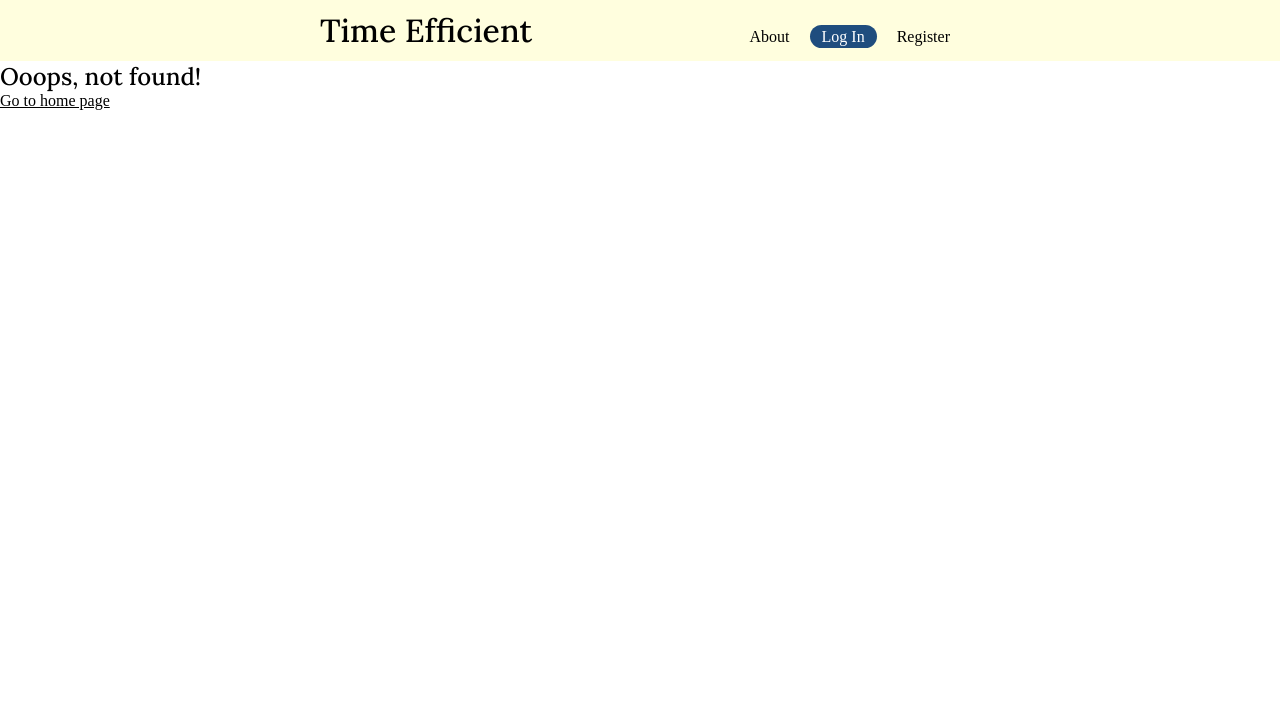
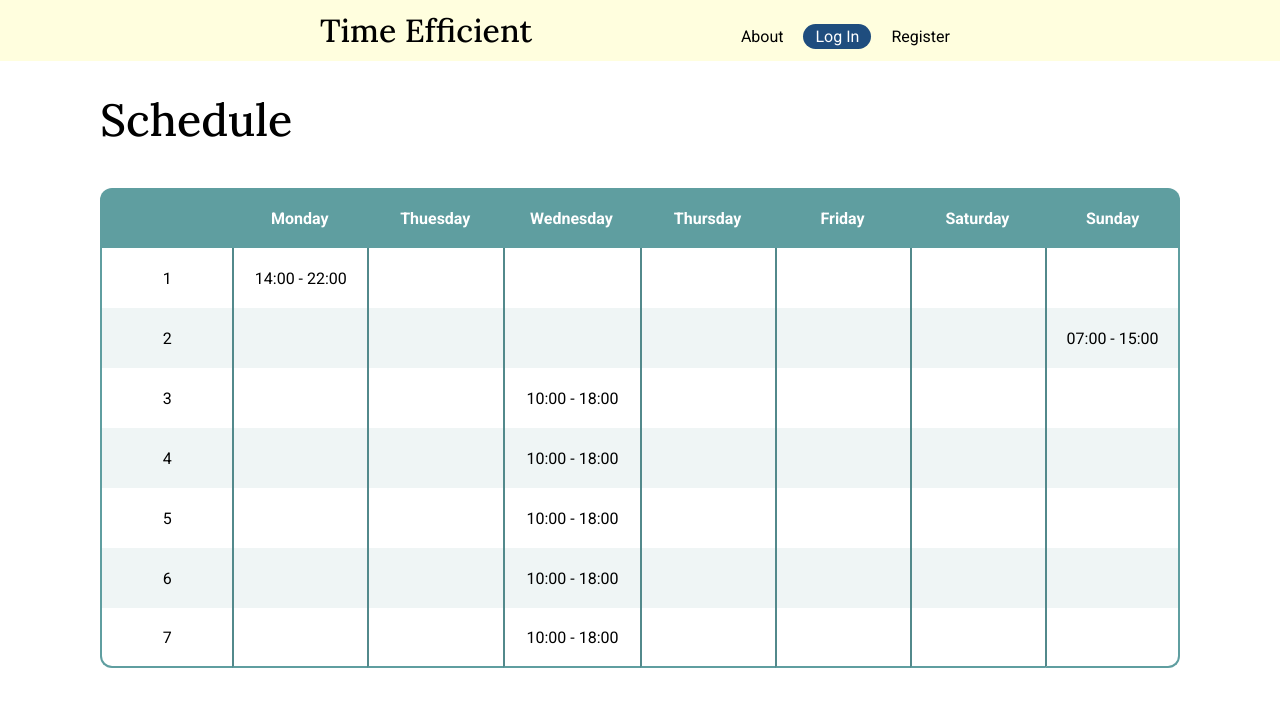
Before and after one commit to hyprj/WorkTime, a React (Create React App) app in the folder client/: page /schedule in a window 1280 px wide. Before the commit this address had no page. Shown: the top 706 px of the page. Built offline with nearby package versions, Linux system fonts and the light colour scheme.

Commit message:
add table component

```diff
--- /dev/null
+++ b/client/src/Components/Table/Table.js
@@ -0,0 +1,34 @@
+import classes from "./table.module.scss";
+
+const Table = ({ headData, bodyData }) => {
+  return (
+    <table className={classes.table}>
+      <thead className={classes.tableHead}>
+        <tr>
+          {headData.map((item) => (
+            <th
+              className={`${classes.tableItem} ${classes.tableHeadItem}`}
+              key={item}
+            >
+              {item}
+            </th>
+          ))}
+        </tr>
+      </thead>
+      <tbody className={classes.tableBody}>
+        {bodyData.map((item) => (
+          <tr className={classes.tableRow} key={item.id}>
+            <td className={classes.tableItem}>{item.id}</td>
+            {item.data.map((elem) => (
+              <td className={classes.tableItem} key={`${item.id}${elem.day}`}>
+                {elem?.text}
+              </td>
+            ))}
+          </tr>
+        ))}
+      </tbody>
+    </table>
+  );
+};
+
+export default Table;
--- /dev/null
+++ b/client/src/Components/Table/table.module.scss
@@ -0,0 +1,51 @@
+.table {
+  border-spacing: 0;
+  margin: 4rem 0;
+}
+
+.tableItem {
+  width: 140px;
+  height: 60px;
+  text-align: center;
+}
+
+.tableHeadItem:first-of-type {
+  border-radius: 1.2rem 0 0 0;
+}
+
+.tableHeadItem:last-of-type {
+  border-radius: 0 1.2rem 0 0;
+}
+
+.tableHead {
+  background-color: #5f9ea0;
+  color: #fff;
+}
+
+.tableRow:nth-child(even) {
+  background-color: #eff5f5;
+}
+
+.tableRow .tableItem:first-of-type {
+  border-left: 2px solid #5f9ea0;
+}
+
+.tableRow .tableItem:last-of-type {
+  border-right: 2px solid #5f9ea0;
+}
+
+.tableRow:last-of-type .tableItem {
+  border-bottom: 2px solid #5f9ea0;
+}
+
+.tableRow:last-of-type .tableItem:first-of-type {
+  border-radius: 0 0 0 1.2rem;
+}
+
+.tableRow:last-of-type .tableItem:last-of-type {
+  border-radius: 0 0 1.2rem 0;
+}
+
+td + td {
+  border-left: 2px solid #52898b;
+}
--- /dev/null
+++ b/client/src/Components/UI/Section.js
@@ -0,0 +1,14 @@
+import classes from "./section.module.scss";
+
+const Section = ({ title, children }) => {
+  return (
+    <div className={classes.sectionContainer}>
+      <div className={classes.Section}>
+        <h2 className={classes.sectionTitle}>{title}</h2>
+        <div className={classes.sectionContent}>{children}</div>
+      </div>
+    </div>
+  );
+};
+
+export default Section;
--- /dev/null
+++ b/client/src/Components/UI/section.module.scss
@@ -0,0 +1,11 @@
+.section {
+  &Title {
+    font-size: 4.5rem;
+  }
+  &Container {
+    padding: 3rem 10rem;
+    display: flex;
+    flex-direction: column;
+    align-items: center;
+  }
+}
--- a/client/src/Routes/Routes.js
+++ b/client/src/Routes/Routes.js
@@ -1,6 +1,6 @@
 import { BrowserRouter as Router, Routes, Route } from "react-router-dom";
 
-import { Employee, About, NotFound, NavBar } from "./index";
+import { Employee, About, NotFound, NavBar, Schedule } from "./index";
 
 const PageRoutes = () => {
   return (
@@ -9,6 +9,7 @@ const PageRoutes = () => {
       <Routes>
         <Route exact path="/" element={<About />} />
         <Route path="about" element={<About />} />
+        <Route path="schedule" element={<Schedule />} />
         <Route path="employees/:employeeId" element={<Employee/>}/>
         <Route path="*" element={<NotFound />} />
       </Routes>
--- /dev/null
+++ b/client/src/Routes/Schedule/Schedule.js
@@ -0,0 +1,109 @@
+import Section from "../../Components/UI/Section";
+import Table from "../../Components/Table/Table";
+
+const Schedule = () => {
+  const tHeadData = [
+    "",
+    "Monday",
+    "Thuesday",
+    "Wednesday",
+    "Thursday",
+    "Friday",
+    "Saturday",
+    "Sunday",
+  ];
+  const employeesShifts = [
+    {
+      id: 1,
+      data: [
+        { day: 1, text: "14:00 - 22:00" },
+        { day: 2 },
+        { day: 3 },
+        { day: 4 },
+        { day: 5 },
+        { day: 6 },
+        { day: 7 },
+      ],
+    },
+    {
+      id: 2,
+      data: [
+        { day: 1 },
+        { day: 2 },
+        { day: 3 },
+        { day: 4 },
+        { day: 5 },
+        { day: 6 },
+        { day: 7, text: "07:00 - 15:00" },
+      ],
+    },
+    {
+      id: 3,
+      data: [
+        { day: 1 },
+        { day: 2 },
+        { day: 3, text: "10:00 - 18:00" },
+        { day: 4 },
+        { day: 5 },
+        { day: 6 },
+        { day: 7 },
+      ],
+    },
+    {
+      id: 4,
+      data: [
+        { day: 1 },
+        { day: 2 },
+        { day: 3, text: "10:00 - 18:00" },
+        { day: 4 },
+        { day: 5 },
+        { day: 6 },
+        { day: 7 },
+      ],
+    },
+    {
+      id: 5,
+      data: [
+        { day: 1 },
+        { day: 2 },
+        { day: 3, text: "10:00 - 18:00" },
+        { day: 4 },
+        { day: 5 },
+        { day: 6 },
+        { day: 7 },
+      ],
+    },
+    {
+      id: 6,
+      data: [
+        { day: 1 },
+        { day: 2 },
+        { day: 3, text: "10:00 - 18:00" },
+        { day: 4 },
+        { day: 5 },
+        { day: 6 },
+        { day: 7 },
+      ],
+    },
+    {
+      id: 7,
+      data: [
+        { day: 1 },
+        { day: 2 },
+        { day: 3, text: "10:00 - 18:00" },
+        { day: 4 },
+        { day: 5 },
+        { day: 6 },
+        { day: 7 },
+      ],
+    },
+  ];
+
+  return (
+    <Section title="Schedule">
+      <Table headData={tHeadData} bodyData={employeesShifts} />
+    </Section>
+  );
+};
+
+export default Schedule;
--- /dev/null
+++ b/client/src/Routes/Schedule/schedule.module.scss
@@ -0,0 +1,4 @@
+.schedule {
+    // margin: 0 auto;
+    padding: 0 10rem;
+}
--- a/client/src/Routes/index.js
+++ b/client/src/Routes/index.js
@@ -2,5 +2,6 @@ import About from "./About/About";
 import Employee from "./Employee/Employee";
 import NotFound from "./NotFound/NotFound";
 import NavBar from "../Components/UI/NavBar";
+import Schedule from "./Schedule/Schedule";
 
-export { About, Employee, NotFound, NavBar };
+export { About, Employee, NotFound, NavBar, Schedule };
--- a/client/src/index.scss
+++ b/client/src/index.scss
@@ -10,7 +10,8 @@
 
 :root {
   font-size: 62.5%;
-  font-family: "Roboto Slab", serif;
+  font-family: "Roboto", sans-serif;
+  // font-family: "Lora", sans-serif;
 }
 
 body {
```
